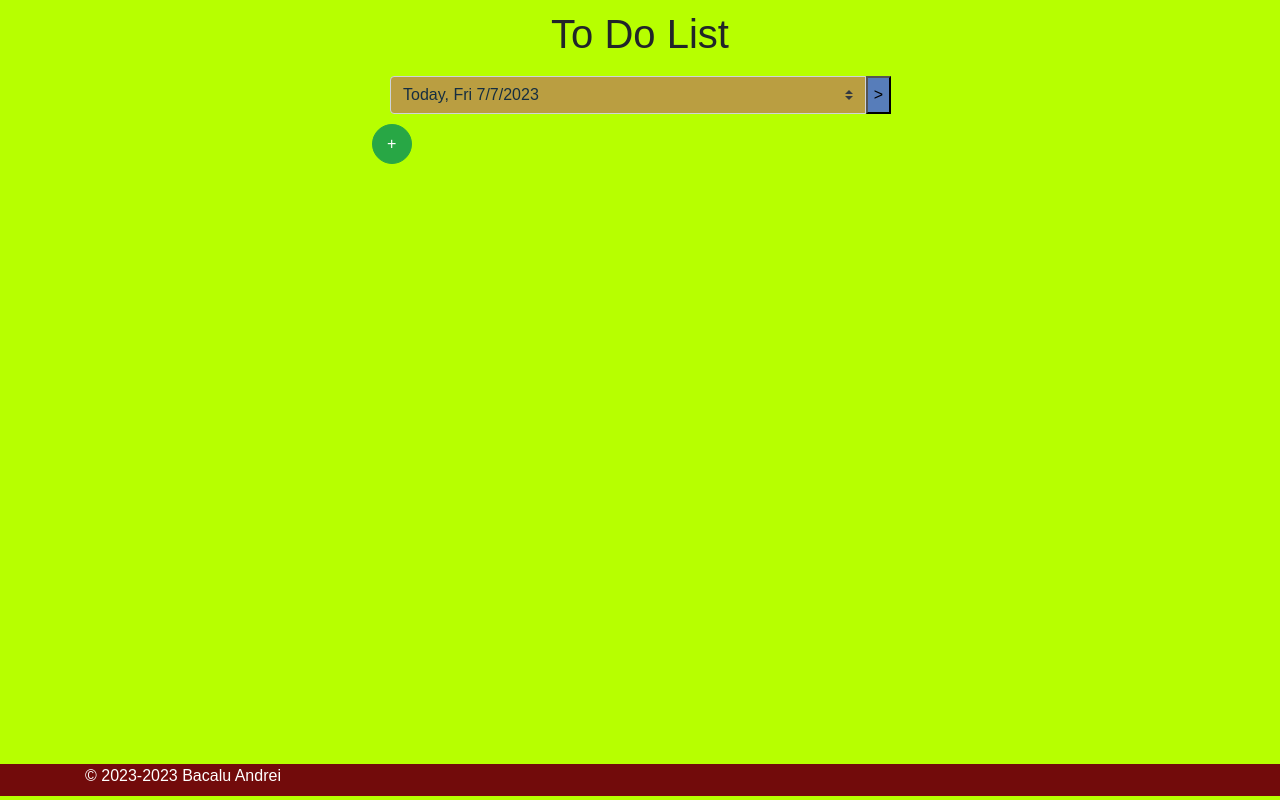
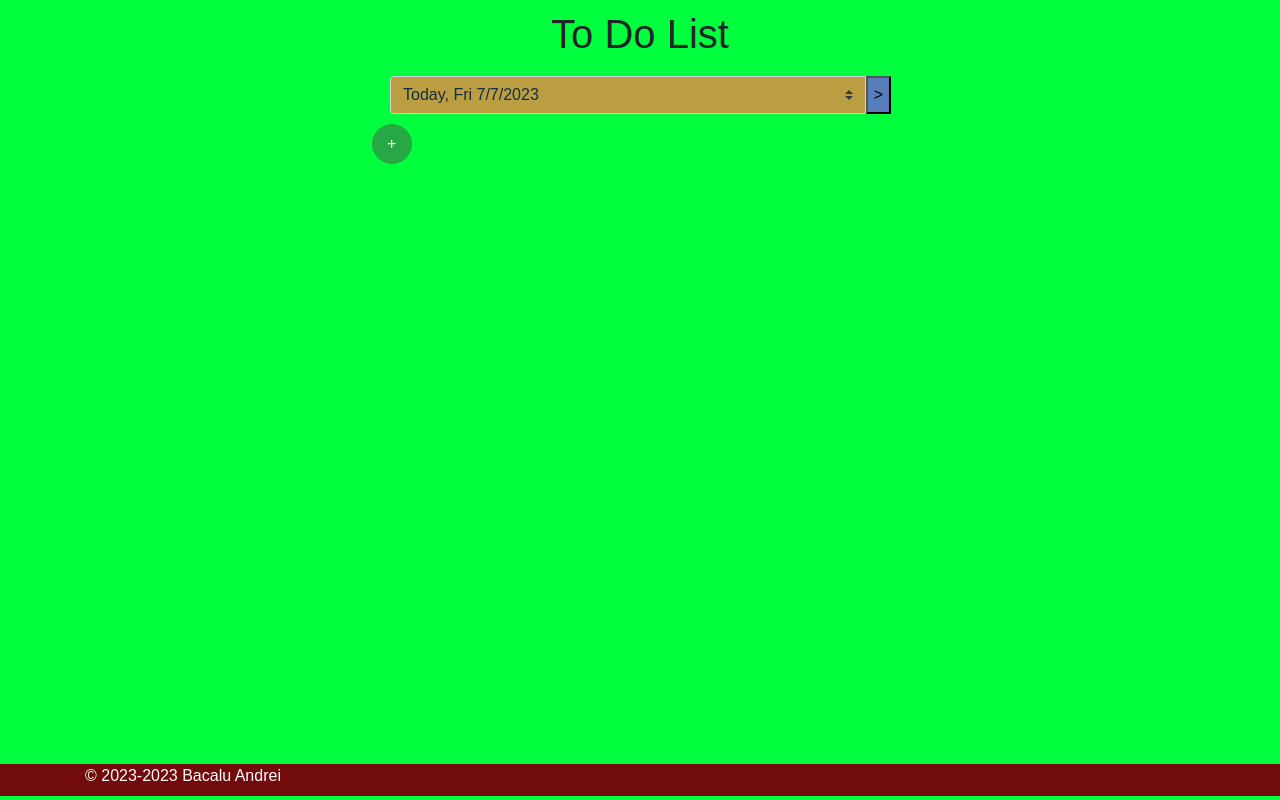
Before and after one commit to bacalu93/Project-Exam-DevOps-2023, a Flask app: page / in a window 1280 px wide. Run offline with Flask 3, Linux system fonts and the light colour scheme; data that the repository does not hold is empty; some libraries are stand-ins or nearby versions.

Commit message:
change background color

```diff
--- a/static/css/home.css
+++ b/static/css/home.css
@@ -1,5 +1,5 @@
 body {
-    background-color: #b7ff00;
+    background-color: #00ff3c;
     font-family: sans-serif;
 }
 
```
